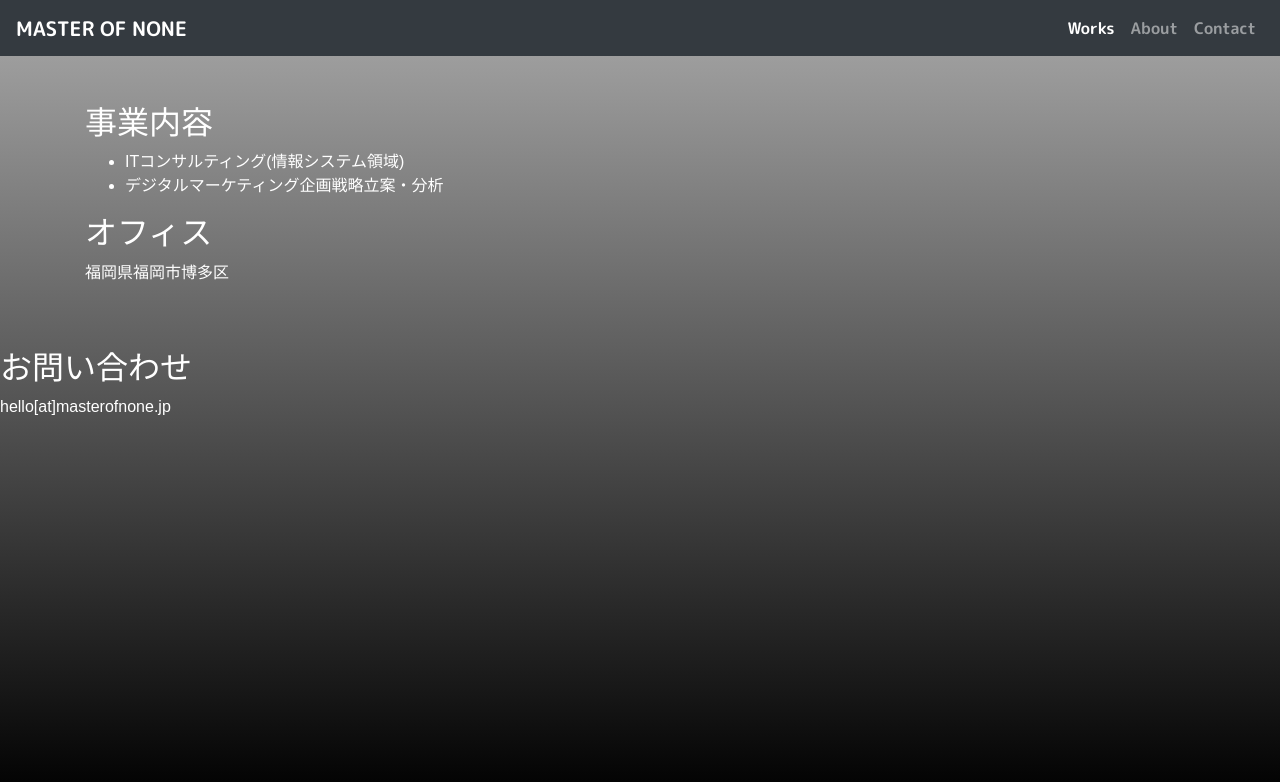
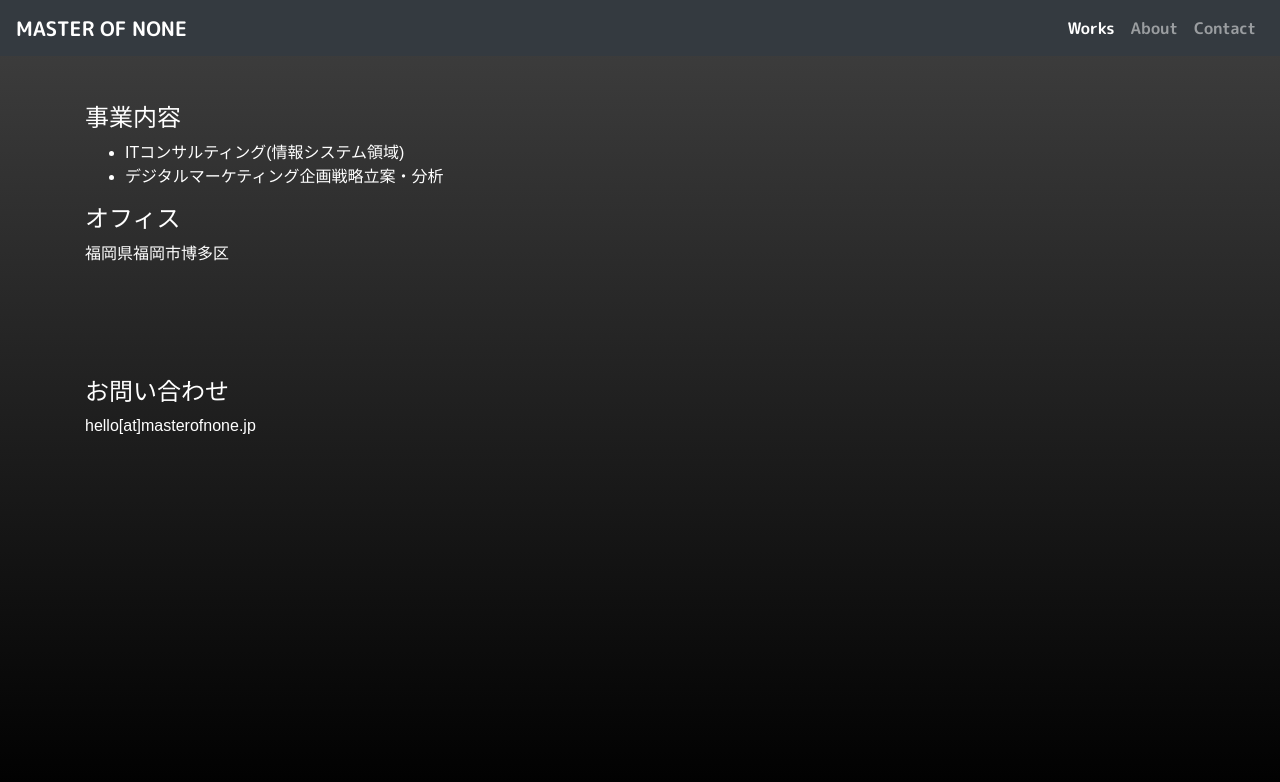
Before and after one commit to kktwr/mon, a plain HTML site: page index.html in a window 1280 px wide. Drawn offline with nearby package versions, Linux system fonts and the light colour scheme.

Commit message:
Update index.html

```diff
--- a/index.html
+++ b/index.html
@@ -9,14 +9,14 @@
     <style>
         body {
             font-family: 'Noto Sans JP', sans-serif;
-            background-color: #A9A9A9;
+            background-color: #404040;
             color: white;
         }
         .header-logo, .navbar {
             font-family: 'M PLUS Rounded 1c', sans-serif;
         }
         .bg-gradient {
-            background: linear-gradient(180deg, #A9A9A9, black);
+            background: linear-gradient(180deg, #404040, black);
             background-attachment: fixed;
         }
     </style>
@@ -57,19 +57,21 @@
 
     <section id="about">
         <div class="container py-5">
-            <h2>事業内容</h2>
+            <h4>事業内容</h4>
             <ul>
                 <li>ITコンサルティング(情報システム領域)</li>
                 <li>デジタルマーケティング企画戦略立案・分析</li>
             </ul>
-            <h2>オフィス</h2>
+            <h4>オフィス</h4>
             <p>福岡県福岡市博多区</p>
         </div>
     </section>
 
     <section id="contact">
-        <h2>お問い合わせ</h2>
-        <p>hello[at]masterofnone.jp</p>
+        <div class="container py-5">
+            <h4>お問い合わせ</h4>
+            <p>hello[at]masterofnone.jp</p>
+        </div>
     </section>
 
     <script src="https://code.jquery.com/jquery-3.5.1.slim.min.js"></script>
```
